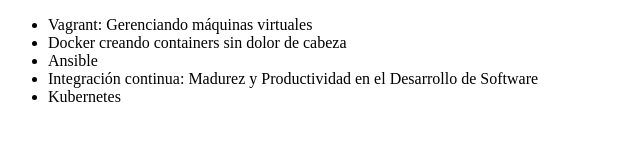
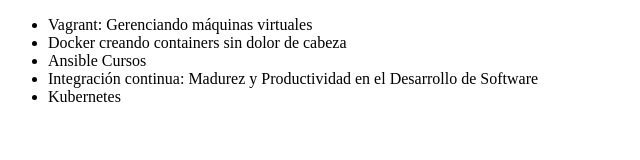
Before and after one commit to HectorOC-e/alura-git, a plain HTML site: page index.html in a window 1280 px wide. Shown: the full height of the page, 0-640 px from the left. Drawn offline with Linux system fonts and the light colour scheme.

Commit message:
Modificando ansible

```diff
--- a/index.html
+++ b/index.html
@@ -8,7 +8,7 @@
     <ul>
         <li>Vagrant: Gerenciando máquinas virtuales</li>
         <li>Docker creando containers sin dolor de cabeza</li>
-        <li>Ansible</li>
+        <li>Ansible Cursos</li>
         <li>Integración continua: Madurez y Productividad en el Desarrollo de Software</li>
         <li>Kubernetes</li>
     </ul>
```
